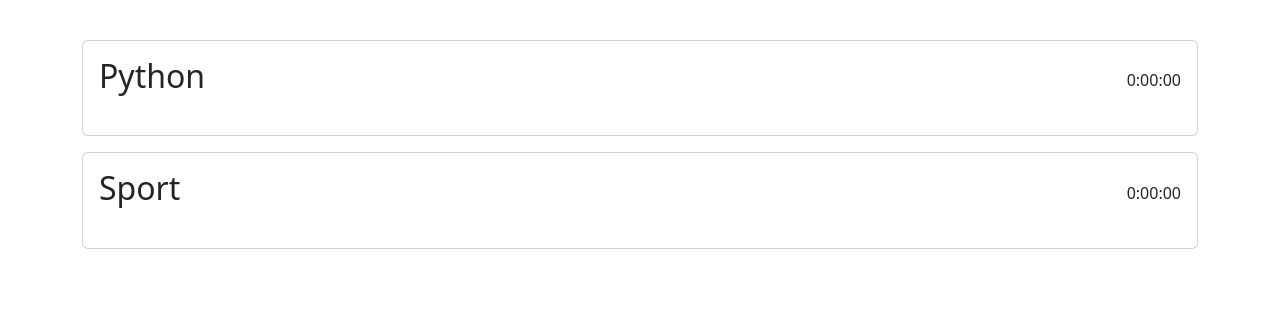
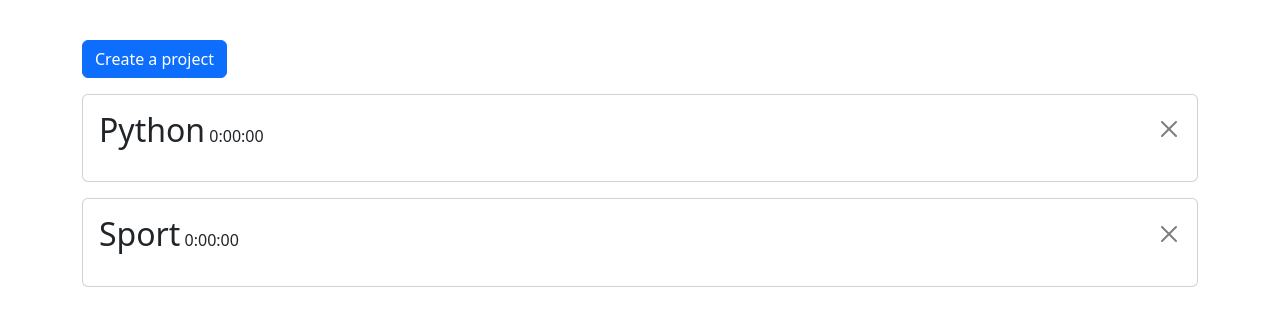
Before and after one commit to deelaym/TaskFocus, a Django app: page / in a window 1280 px wide. Shown: the part 56-382 px from the top of the page. Run offline with Django 4.2, Linux system fonts and the light colour scheme; data comes from the database, SQL or seed files in the repository; parts of the project's set-up code (start-up, migrations or seed data) failed here and were passed over.

Commit message:
Added the ability to delete tasks and days, as well as the ability to create and delete projects.

```diff
--- a/TaskFocus/TaskFocus/templates/index.html
+++ b/TaskFocus/TaskFocus/templates/index.html
@@ -1,11 +1,18 @@
 {% extends 'base.html' %}
 
 {% block content %}
+    <div class="mb-3"><a href="{% url 'project:project_create' %}">
+        <input type="button" class="btn btn-primary" value="Create a project">
+    </a></div>
     {% for project in projects %}
         <div class="card mb-3">
             <a href="{% url 'project:project_detail' project.slug %}" class="link-dark link-underline link-underline-opacity-0">
                 <div class="card-body">
-                    <p class="d-flex align-items-center justify-content-between"><span class="h2">{{ project.name }}</span> {{ project.timer }}</p>
+                    <p class="d-flex align-items-center justify-content-between">
+                        <span class="h2">{{ project.name }}</span>
+                        {{ project.timer }}
+                        <a href="{% url 'project:project_delete' project.slug %}"><button type="button" class="btn-close" aria-label="Close"></button></a>
+                    </p>
                 </div>
             </a>
         </div>
--- a/TaskFocus/project/templates/includes/task/complete.html
+++ b/TaskFocus/project/templates/includes/task/complete.html
@@ -4,8 +4,9 @@
         {% csrf_token %}
         <div class="form-check">
             <input class="form-check-input" type="checkbox" name="complete" value="True" onchange="this.form.submit()" {% if task.complete %}checked{% endif %}>
-            <p class="form-check-label {% if task.complete %} text-decoration-line-through text-body-secondary {% endif %}">
+            <p class="form-check-label text-wrap text-break d-flex justify-content-between {% if task.complete %} text-decoration-line-through text-body-secondary {% endif %}">
                 {{ task.name }}
+                <a href="{% url 'project:task_delete' project.slug day.id task.id %}"><button type="button" class="btn-close" aria-label="Close"></button></a>
             </p>
         </div>
     </form>
--- a/TaskFocus/project/urls.py
+++ b/TaskFocus/project/urls.py
@@ -5,9 +5,14 @@
 
 urlpatterns = [
     path('', views.index, name='index'),
+    path('project/create/', views.project_create, name='project_create'),
+    path('project/<slug:slug>/delete/', views.project_delete, name='project_delete'),
     path('project/<slug:slug>/', views.project_detail, name='project_detail'),
     path('project/<slug:slug>/day/create/', views.day_create, name='day_create'),
+    path('project/<slug:slug>/day/<int:day_id>/delete/', views.day_delete, name='day_delete'),
     path('project/<slug:slug>/day/<int:id>/create/', views.task_create, name='task_create'),
     path('project/<slug:slug>/day/<int:day_id>/task/<int:task_id>/', views.task_complete, name='task_complete'),
+    path('project/<slug:slug>/day/<int:day_id>/task/<int:task_id>/delete', views.task_delete, name='task_delete'),
+
 
 ]
--- a/TaskFocus/project/views.py
+++ b/TaskFocus/project/views.py
@@ -1,6 +1,6 @@
 from django.shortcuts import render, get_object_or_404, redirect
 from .models import Project, Day, Task
-from .forms import DayForm, TaskForm
+from .forms import DayForm, TaskForm, ProjectForm
 from django.core.paginator import Paginator, EmptyPage, PageNotAnInteger
 from django.urls import reverse
 
@@ -10,9 +10,25 @@
     projects = Project.objects.all()
     return render(request, 'index.html', {'projects': projects})
 
+def project_create(request):
+    if request.POST:
+        project_form = ProjectForm(request.POST)
+        if project_form.is_valid():
+            project = Project(name=project_form.cleaned_data['name'])
+            project.save()
+            return redirect('project:project_detail', slug=project.slug)
+    else:
+        project_form = ProjectForm()
+        return render(request, 'project/create.html', {'project_form': project_form})
+
+
+def project_delete(request, slug):
+    project = get_object_or_404(Project, slug=slug)
+    project.delete()
+    return redirect('project:index')
 
 def pagination(request, slug):
-    project = Project.objects.get(slug=slug)
+    project = get_object_or_404(Project, slug=slug)
     day_list = project.days.all()
     paginator = Paginator(day_list, 1)
     page_number = request.GET.get('page', 1)
@@ -27,8 +43,9 @@
     return [paginator, days, enum]
 
 
+
 def project_detail(request, slug):
-    project = Project.objects.get(slug=slug)
+    project = get_object_or_404(Project, slug=slug)
     day_form = DayForm()
     task_form = TaskForm()
 
@@ -57,6 +74,10 @@
         day_form = DayForm()
         return render(request, 'day/create.html', {'day_form': day_form, 'project': project})
 
+def day_delete(request, slug, day_id):
+    day = get_object_or_404(Day, id=day_id)
+    day.delete()
+    return redirect(request.META.get('HTTP_REFERER'))
 
 def task_create(request, slug, id):
     day = get_object_or_404(Day, id=id)
@@ -90,6 +111,13 @@
                        'project': project,
                        'day': day})
 
+
+def task_delete(request, slug, day_id, task_id):
+    task = get_object_or_404(Task, id=task_id)
+    task.delete()
+    return redirect(request.META.get('HTTP_REFERER'))
+
+
 # def task_edit(request, slug, task_id):
 #     task = get_object_or_404(Task, id=task_id)
 #     if request.POST:
```
Also changed, not shown: TaskFocus/project/forms.py (+8 -0 lines), TaskFocus/project/templates/project/create.html (added, +10 -0 lines), TaskFocus/project/templates/project/detail.html (+9 -2 lines).
